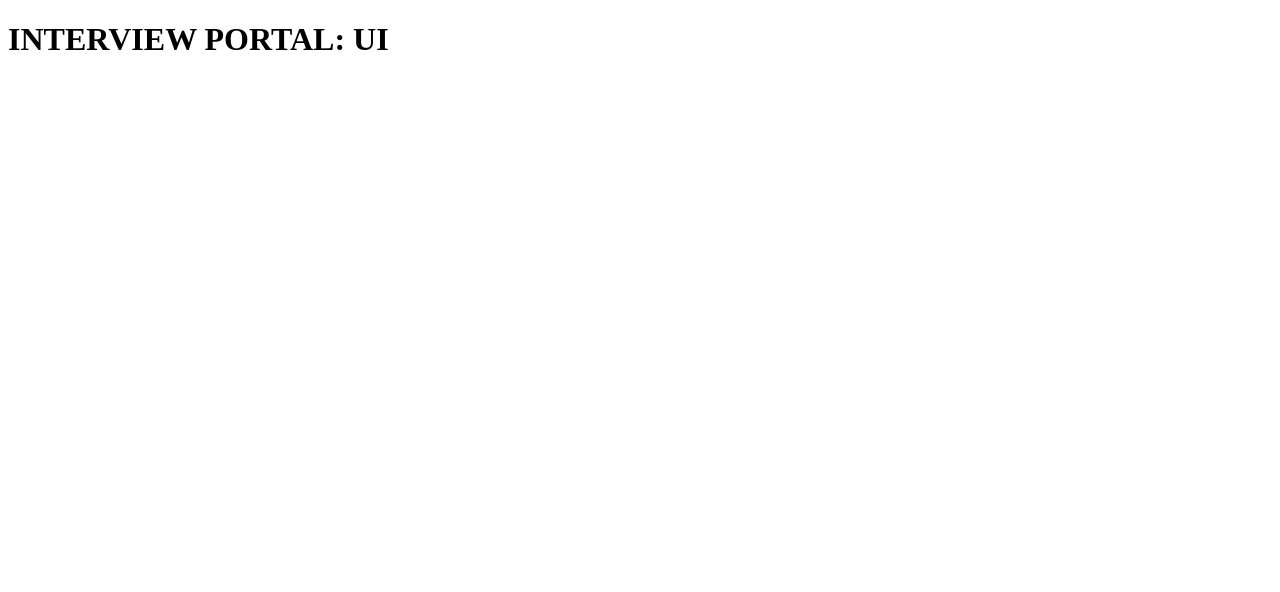
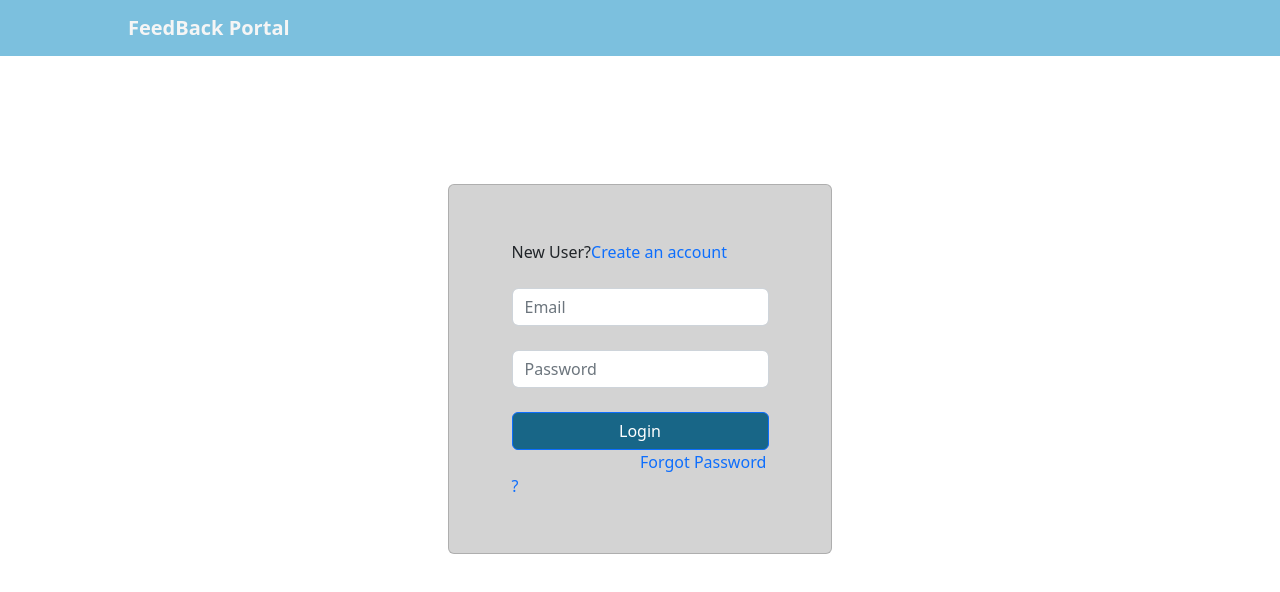
Before and after one commit to urvashichaudhary13/interview-portal-ui, a React (Create React App) app: page / in a window 1280 px wide. Shown: the top 592 px of the page. Built offline with nearby package versions, Linux system fonts and the light colour scheme.

Commit message:
Login and Signup UI and routing

```diff
--- a/src/App.js
+++ b/src/App.js
@@ -1,9 +1,18 @@
 import React from "react";
+import { BrowserRouter, Routes, Route } from "react-router-dom";
+import { Login, Signup  } from "./pages";
 
 export const App = () => {
   return(
-    <h1>INTERVIEW PORTAL: UI</h1>
+    <BrowserRouter>
+      <Routes>
+        <Route path="/" element={<Login />} />
+          <Route exact path="/signup" element={<Signup />} />
+          <Route exact path="/login" element={<Login />} />
+      </Routes>
+    </BrowserRouter>
   )
 }
 
+
 export default App;
--- /dev/null
+++ b/src/component/Header.js
@@ -0,0 +1,11 @@
+import React from "react";
+import { Navbar } from 'react-bootstrap';
+import 'bootstrap/dist/css/bootstrap.min.css';
+
+export const Header = () => {
+    return (
+        <Navbar className="navbar-color" variant="dark">
+            <Navbar.Brand className="navbar-brand"><strong>FeedBack Portal</strong></Navbar.Brand>
+        </Navbar>
+    )
+}
--- /dev/null
+++ b/src/pages/Login/index.js
@@ -0,0 +1 @@
+export { default as Login } from "./login";
--- /dev/null
+++ b/src/pages/Login/login.js
@@ -0,0 +1,32 @@
+import React from "react";
+import 'bootstrap/dist/css/bootstrap.min.css';
+import { Header } from "../../component/Header";
+import './style.css'
+import { Signup } from "../Signup/signup";
+
+const Login = () => {
+    return(
+        <>
+        <Header />
+        <section>
+            <div className="box card">
+                <form className="box-input">
+                <label>New User?</label>
+                <a class="account" href="/signup" onClick={Signup}>Create an account</a>
+                <br />
+                <br />
+                <input type="email" placeholder="Email" class="form-control" id="exampleInputEmail1" aria-describedby="emailHelp" required />
+                <br />
+                <input type="password" class="form-control" id="exampleInputPassword1" placeholder="Password" required/>
+                <br />
+                <button type="submit" class="btn btn-primary login-button">Login</button>
+                <br />
+                <a class="forgot" href="/">Forgot Password ?</a>
+                </form>
+            </div>
+        </section>
+        </>
+        )
+}
+
+export default Login;
--- /dev/null
+++ b/src/pages/Login/style.css
@@ -0,0 +1,37 @@
+.navbar-color {
+    background-color: rgb(124, 192, 222);
+}
+
+.navbar-brand {
+    margin-left: 10%;
+    color: whitesmoke;
+}
+
+.box {
+  width: 30%;
+  background-color: lightgray;
+  margin: auto;
+  vertical-align: middle;
+  margin-top: 10%;
+  height: 300px;
+}
+
+.account {
+    text-decoration: none;
+}
+
+.box-input {
+    /* background-color: blueviolet; */
+    margin: auto;
+}
+
+.login-button {
+    width: 100%;
+    background-color: rgb(24, 102, 135);
+    color: white;
+}
+
+.forgot {
+    margin-left: 50%;
+    text-decoration: none;
+}
--- /dev/null
+++ b/src/pages/Signup/index.js
@@ -0,0 +1 @@
+export { default as Signup } from "./signup";
--- /dev/null
+++ b/src/pages/Signup/signup.js
@@ -0,0 +1,30 @@
+import { Header } from "../../component/Header"
+import "./style.css";
+
+export const Signup = () => {
+    return(
+        <>
+        <Header />
+        <section>
+            <div className="box card">
+                <form className="box-input">
+                <input class="form-control" placeholder="First name" required />
+                <br />
+                <input class="form-control" placeholder="Last name" required />
+                <br />
+                <input type="email" placeholder="Email" class="form-control" id="exampleInputEmail1" aria-describedby="emailHelp" required />
+                <br />
+                <input type="password" class="form-control" id="exampleInputPassword1" placeholder="Password" required/>
+                <br />
+                <button type="submit" class="btn btn-primary login-button">Sign Up</button>
+                <label>Already a member?</label>
+                <a href="/login">Sign in</a>
+                <br />
+                </form>
+            </div>
+        </section>
+        </>
+    )
+}
+
+export default Signup;
--- /dev/null
+++ b/src/pages/Signup/style.css
@@ -0,0 +1,37 @@
+.navbar-color {
+    background-color: rgb(124, 192, 222);
+}
+
+.navbar-brand {
+    margin-left: 10%;
+    color: whitesmoke;
+}
+
+.box {
+  width: 30%;
+  background-color: lightgray;
+  margin: auto;
+  vertical-align: middle;
+  margin-top: 10%;
+  height: 370px;
+}
+
+.account {
+    text-decoration: none;
+}
+
+.box-input {
+    /* background-color: blueviolet; */
+    margin: auto;
+}
+
+.login-button {
+    width: 100%;
+    background-color: rgb(24, 102, 135);
+    color: white;
+}
+
+.forgot {
+    margin-left: 50%;
+    text-decoration: none;
+}
--- /dev/null
+++ b/src/pages/index.js
@@ -0,0 +1,2 @@
+export { Login } from "./Login";
+export { Signup } from "./Signup"
```
Also changed, not shown: package.json (+6 -1 lines), 1 other file (tests, documents, lock files or other folders).
